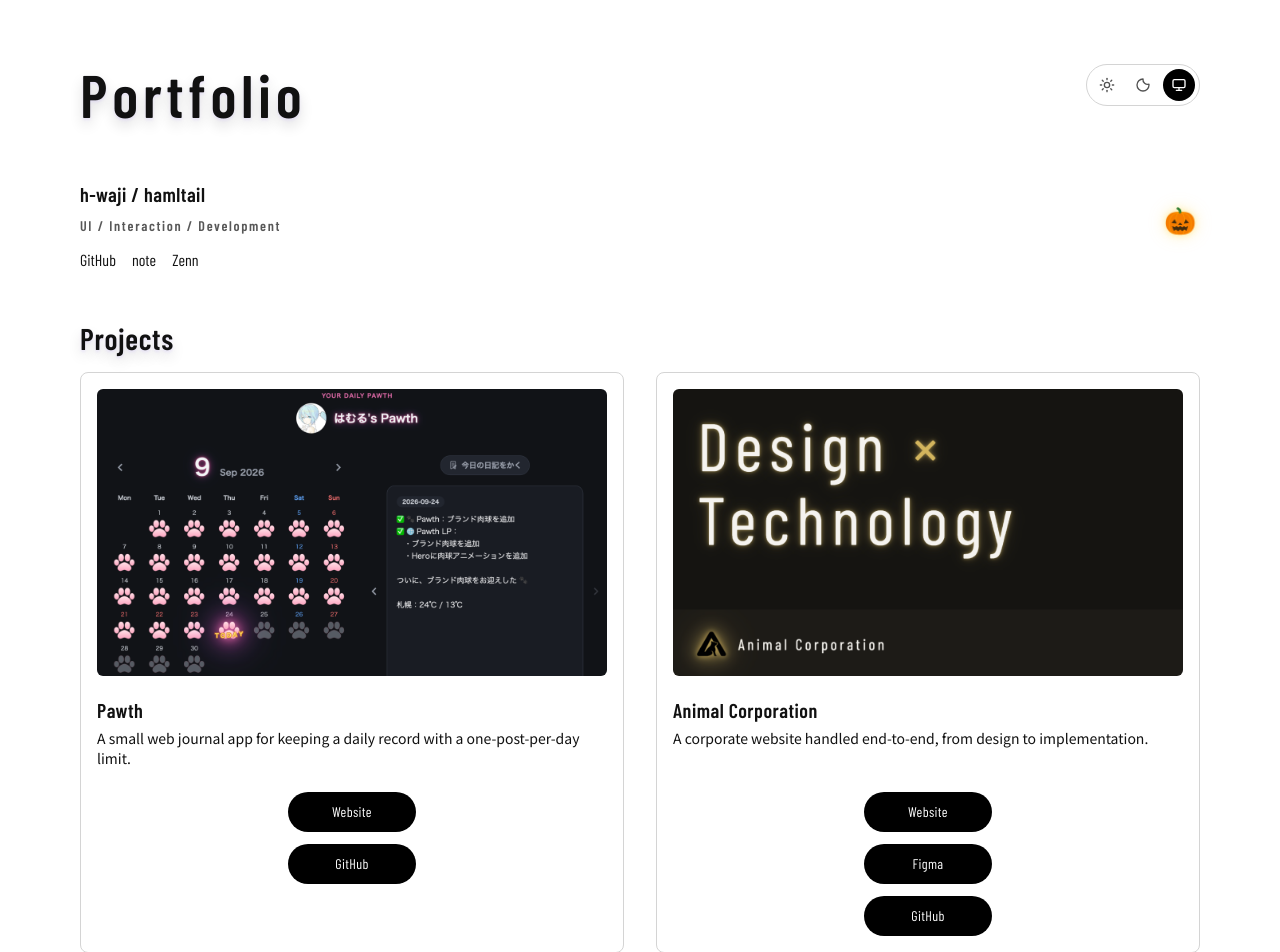
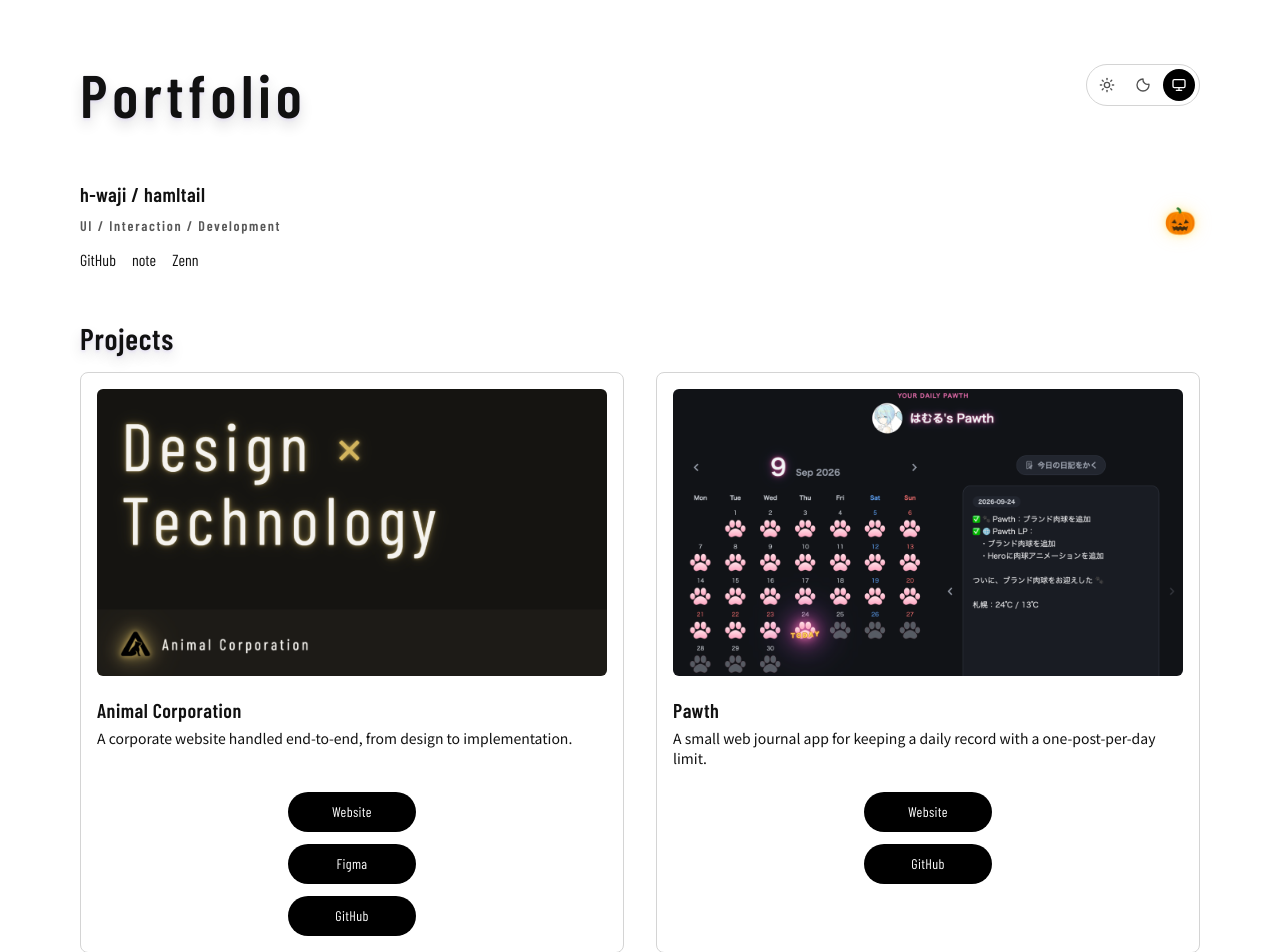
Before and after one commit to hamltail/hub, a Next.js app: page / in a window 1280 px wide. Shown: the top 952 px of the page. Built offline with nearby package versions, Linux system fonts and the light colour scheme; no server answers; a web font is replaced by a local one.

Commit message:
プロジェクトの掲載順を変更

```diff
--- a/src/data/projects.ts
+++ b/src/data/projects.ts
@@ -1,19 +1,4 @@
 export const projects = [
-  {
-    title: "Pawth",
-    descriptionKey: "pawth.description",
-    image: "/images/works/pawth.webp",
-    links: [
-      {
-        label: "Webサイト",
-        href: "https://pawth-lp.hamltail.dev",
-      },
-      {
-        label: "GitHub",
-        href: "https://github.com/hamltail/Pawth",
-      },
-    ],
-  },
   {
     title: "Animal Corporation",
     descriptionKey: "animalCorporation.description",
@@ -30,6 +15,21 @@ export const projects = [
       {
         label: "GitHub",
         href: "https://github.com/hamltail/animal-corporation",
+      },
+    ],
+  },
+  {
+    title: "Pawth",
+    descriptionKey: "pawth.description",
+    image: "/images/works/pawth.webp",
+    links: [
+      {
+        label: "Webサイト",
+        href: "https://pawth-lp.hamltail.dev",
+      },
+      {
+        label: "GitHub",
+        href: "https://github.com/hamltail/Pawth",
       },
     ],
   },
```
Also changed, not shown: tests/visual.spec.ts-snapshots/portfolio-chromium-ja-darwin.png, 1 other file (tests, documents, lock files or other folders).
